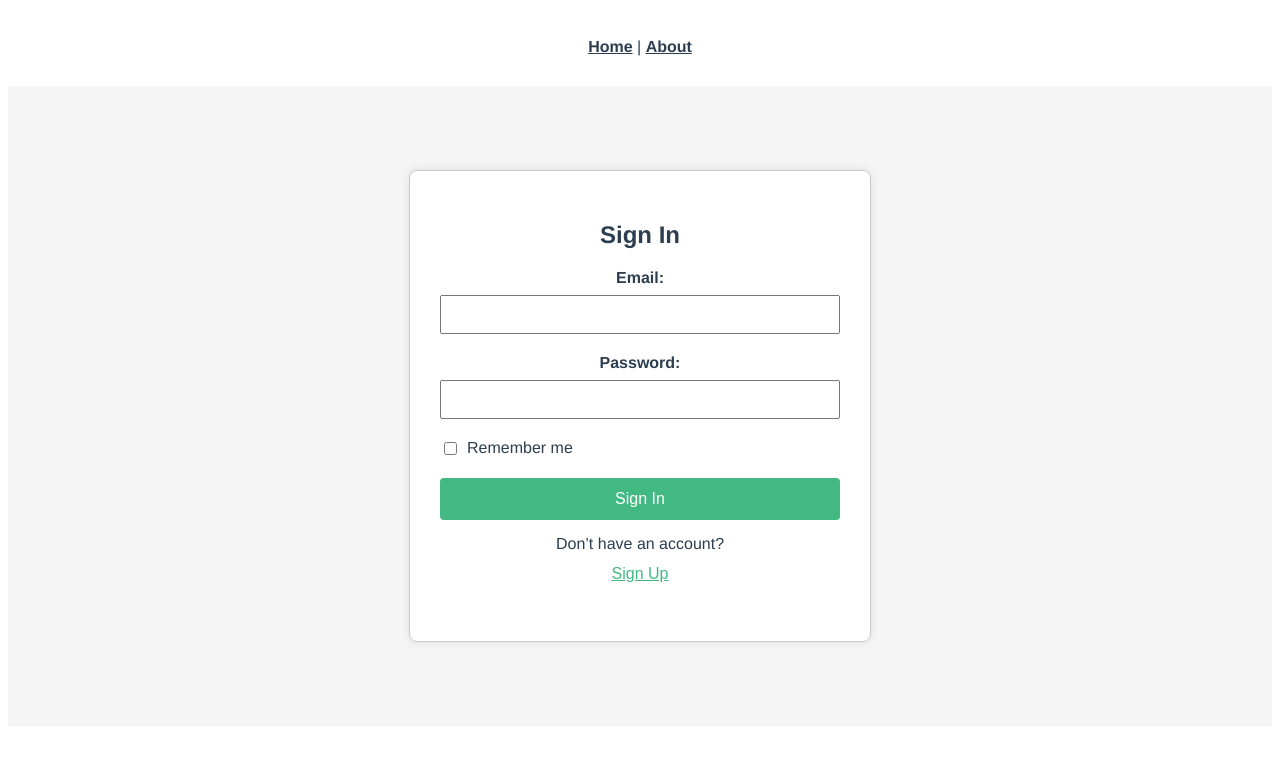
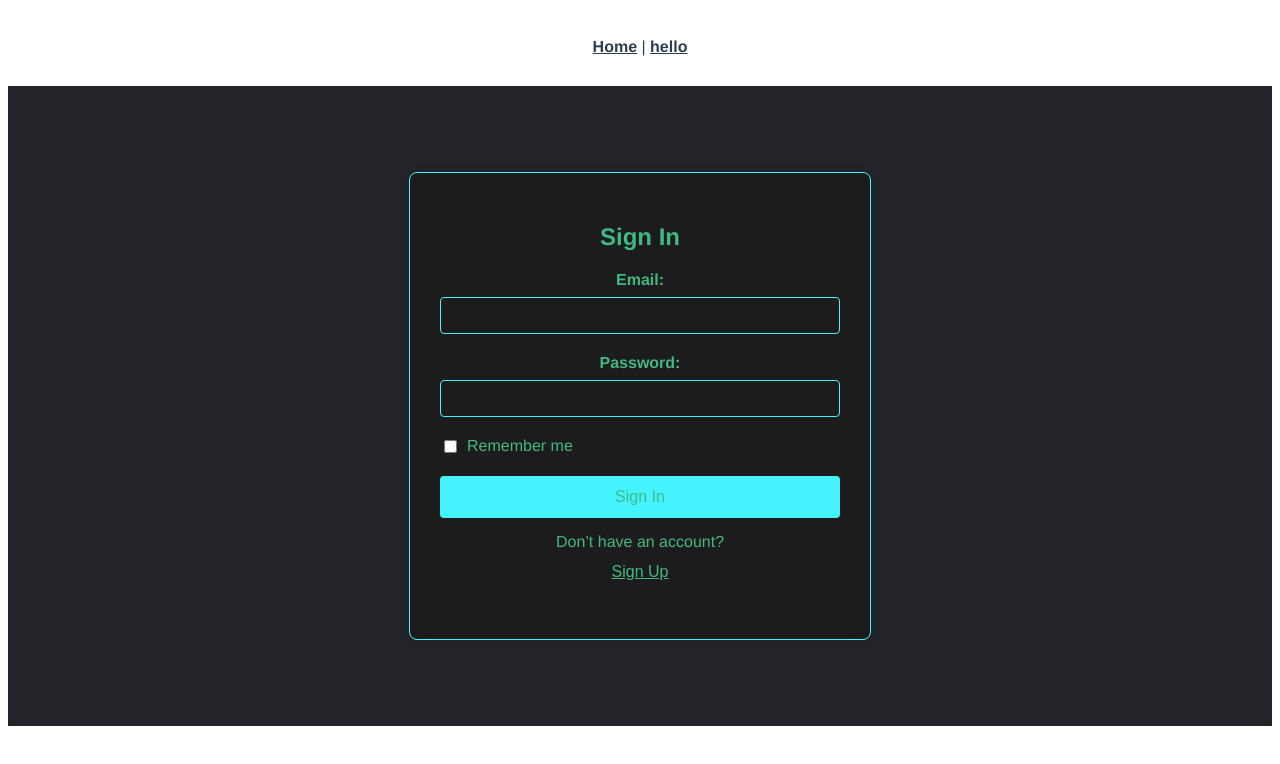
Before and after one commit to bong-coding/TMDB_API_Movie_Front, a Vue app: page /signin in a window 1280 px wide. Shown: the top 764 px of the page. Built offline with nearby package versions, Linux system fonts and the light colour scheme.

Commit message:
siginin_css

```diff
--- a/src/App.vue
+++ b/src/App.vue
@@ -1,7 +1,7 @@
 <template>
   <nav>
     <router-link to="/">Home</router-link> |
-    <router-link to="/about">About</router-link>
+    <router-link to="/about">hello</router-link>
   </nav>
   <router-view />
 </template>
--- a/src/store/index.js
+++ b/src/store/index.js
@@ -1,3 +1,4 @@
+// src/store/index.js
 import { createStore } from "vuex";
 import auth from "./modules/auth";
 import movies from "./modules/movies";
--- a/src/views/SignIn.vue
+++ b/src/views/SignIn.vue
@@ -1,10 +1,9 @@
 <!-- src/views/SignIn.vue -->
 <template>
   <div class="signin-container">
-    <div class="form-container">
     <transition name="fade">
-        <h2 key="title">{{ isSignIn ? "Sign In" : "Sign Up" }}</h2>
-      </transition>
+      <div class="form-container" v-if="showForm">
+        <h2>{{ isSignIn ? "Sign In" : "Sign Up" }}</h2>
         <form @submit.prevent="handleSubmit">
           <div class="input-group">
             <label for="email">Email:</label>
@@ -43,8 +42,7 @@
           <button type="submit">{{ isSignIn ? "Sign In" : "Sign Up" }}</button>
         </form>
         <p>
-        <transition name="fade">
-          <span key="text">
+          <span>
             {{
               isSignIn ? "Don’t have an account?" : "Already have an account?"
             }}
@@ -52,9 +50,9 @@
               {{ isSignIn ? "Sign Up" : "Sign In" }}
             </button>
           </span>
-        </transition>
         </p>
       </div>
+    </transition>
   </div>
 </template>
 
@@ -75,7 +73,12 @@ export default {
       terms: false,
       emailError: "",
       passwordError: "",
+      showForm: false, // 폼 표시 여부를 위한 데이터 추가
     };
+  },
+  mounted() {
+    // 컴포넌트 마운트 시 폼을 표시하여 페이드 인 애니메이션 적용
+    this.showForm = true;
   },
   setup() {
     const toast = useToast();
@@ -158,64 +161,97 @@ export default {
 </script>
 
 <style scoped>
+/* 기존 스타일 유지 */
 .signin-container {
   display: flex;
   justify-content: center;
   align-items: center;
   min-height: 80vh;
-  background-color: #f5f5f5;
+  background-color: #23242a;
 }
+
 .form-container {
   width: 400px;
   padding: 30px;
-  border: 1px solid #ccc;
+  border: 1px solid #45f3ff;
   border-radius: 8px;
-  background-color: white;
+  background-color: #1c1c1c;
   box-shadow: 0 0 10px rgba(0, 0, 0, 0.1);
 }
+
+/* h2 요소의 색상을 #42b983로 변경 */
+.form-container h2 {
+  color: #42b983;
+}
+
 .input-group {
   margin-bottom: 20px;
 }
+
+/* label 요소의 색상을 #42b983로 변경 */
 .input-group label {
   display: block;
   margin-bottom: 8px;
   font-weight: bold;
+  color: #42b983;
 }
+
 .input-group input {
   width: 100%;
   padding: 10px;
   box-sizing: border-box;
+  transition: border-color 0.3s, box-shadow 0.3s;
+  border: 1px solid #45f3ff;
+  border-radius: 4px;
+  outline: none;
+  color: #fff; /* 텍스트 색상을 흰색으로 설정하여 어두운 배경에서 가독성 향상 */
+  background-color: transparent; /* 배경색을 투명으로 설정 */
 }
+.input-group input:hover,
+.input-group input:focus {
+  border-color: #45f3ff;
+  box-shadow: 0 0 8px rgba(69, 243, 255, 0.3);
+}
+
 .checkbox-group {
   display: flex;
   align-items: center;
   margin-bottom: 20px;
+  color: #42b983;
 }
+
 .checkbox-group input {
   margin-right: 10px;
 }
+
 button {
   width: 100%;
   padding: 12px;
-  background-color: #42b983;
+  background-color: #45f3ff;
   border: none;
-  color: white;
+  color: #42b983;
   cursor: pointer;
   border-radius: 4px;
   font-size: 16px;
-  transition: background-color 0.3s;
+  transition: background-color 0.3s, transform 0.2s; /* 애니메이션 추가 */
 }
+
 button:hover {
-  background-color: #369870;
+  background-color: #45f3ff;
+  transform: scale(1.05);
 }
+
 .error {
   color: red;
   font-size: 0.9em;
 }
+
 p {
   text-align: center;
   margin-top: 15px;
+  color: #42b983;
 }
+
 p button {
   background: none;
   border: none;
@@ -224,10 +260,13 @@ p button {
   text-decoration: underline;
   font-size: 1em;
 }
+
+/* 페이드 인 애니메이션 */
 .fade-enter-active,
 .fade-leave-active {
   transition: opacity 0.5s;
 }
+
 .fade-enter-from,
 .fade-leave-to {
   opacity: 0;
```
Lines whose indentation alone changed are shown as unchanged.
